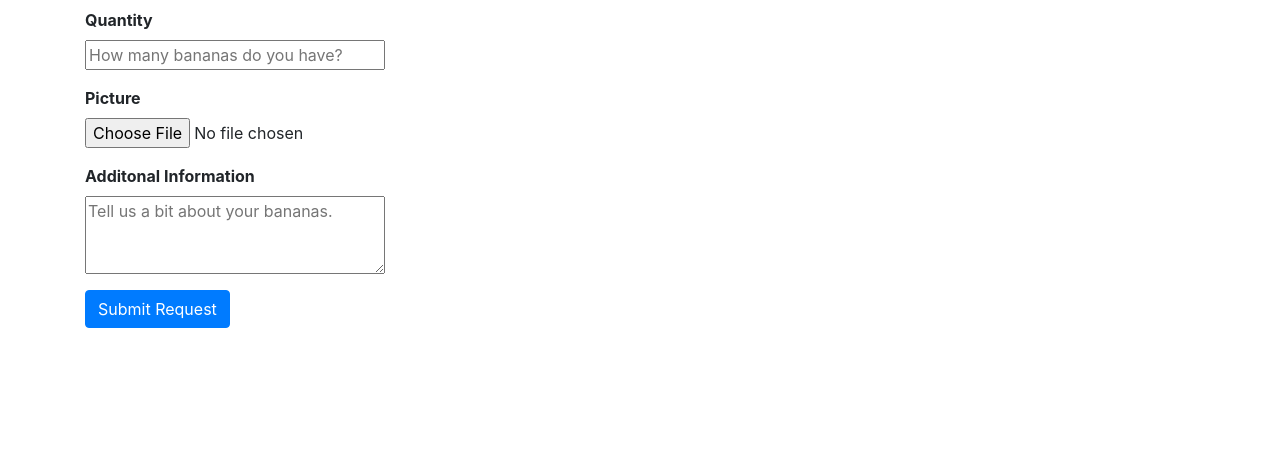
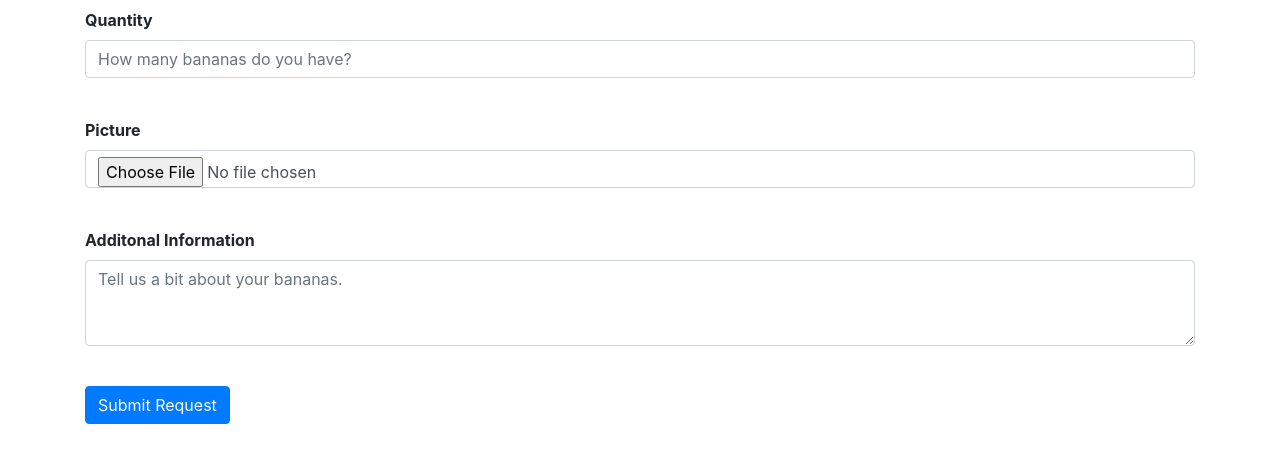
Before and after one commit to jackerman76/Bananaman, a Flask app: page /got_bananas in a window 1280 px wide. Shown: the part 118-581 px from the top of the page. Run offline with Flask 2, Linux system fonts and the light colour scheme; the visitor is signed in with stand-in values (Sample User, id 1); some libraries are stand-ins or nearby versions.

Commit message:
Update got_bananas.html

```diff
--- a/templates/got_bananas.html
+++ b/templates/got_bananas.html
@@ -11,19 +11,19 @@
       <section>
           <div class="form-group">
             <label for="quantity"><b>Quantity</b></label><br>
-            <input type="number" class="form" placeholder="How many bananas do you have?" name="quantity" required>
+            <input type="number" class="form-control" placeholder="How many bananas do you have?" name="quantity" required>
             <br>
           </div>
 
           <div class="form-group">
             <label for="radius"><b>Picture</b></label><br>
-            <input type="file" class="form-" placeholder="Upload a picture of your bananas!" name="picture" >
+            <input type="file" class="form-control" placeholder="Upload a picture of your bananas!" name="picture" >
             <br>
           </div>
 
           <div class="form-group">
             <label for="description"><b>Additonal Information</b></label><br>
-            <textarea class="form" rows="3" placeholder="Tell us a bit about your bananas." name="description" required></textarea>
+            <textarea class="form-control" rows="3" placeholder="Tell us a bit about your bananas." name="description" required></textarea>
             <br>
           </div>
 
```
